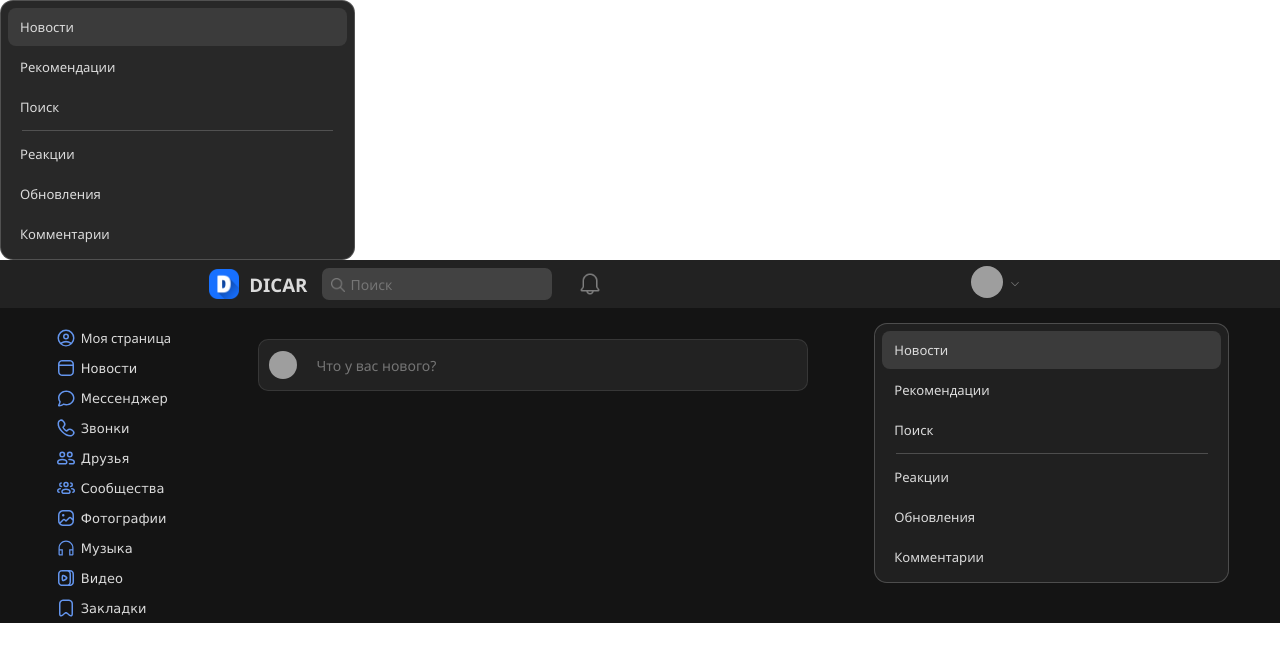
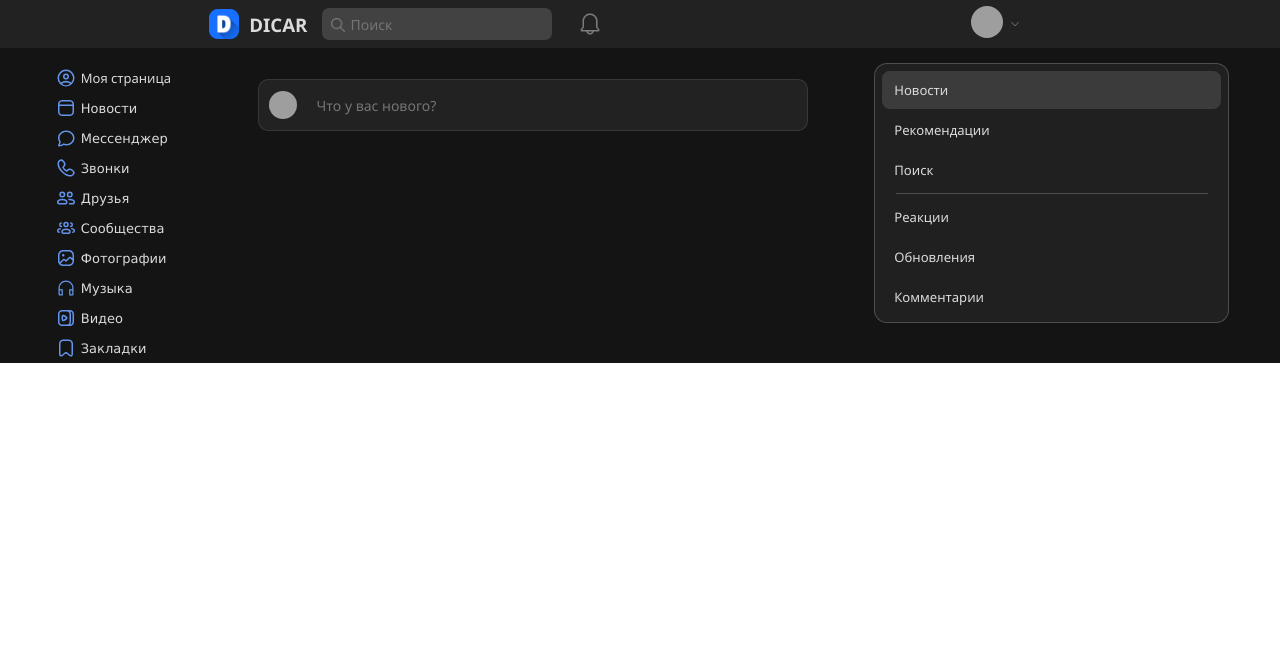
Before and after one commit to shishanee/Social-Network-Front, a React (Vite) app: page / in a window 1280 px wide. Shown: the top 662 px of the page. Built offline with nearby package versions, Linux system fonts and the light colour scheme; grey boxes are pictures that could not be loaded.

Commit message:
git pull

```diff
--- a/src/App.tsx
+++ b/src/App.tsx
@@ -1,14 +1,12 @@
 import "./App.css";
 import BtnScrollUp from "./components/BtnScrollUp/BtnScrollUp";
 import Header from "./components/Header/Header";
-import RightSidebar from "./components/rightSidebar/rightSidebar";
 import Sidebar from "./components/Sidebar/Sidebar";
 import Routers from "./Routes/Routes";
 
 const App: React.FC = (): JSX.Element => {
   return (
     <>
-    <RightSidebar/>
       <BtnScrollUp />
       <Header />
       <div className="homePage">
```
